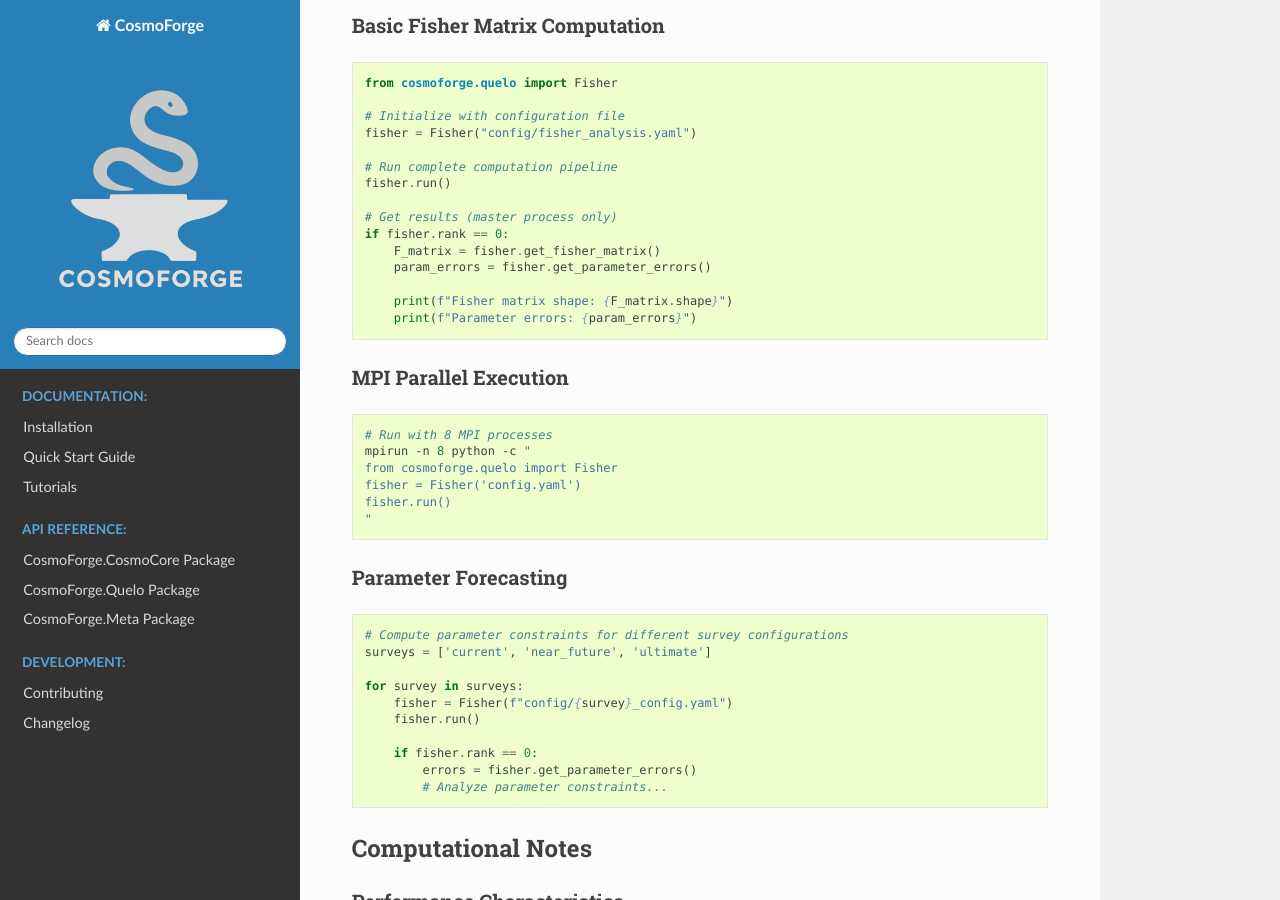
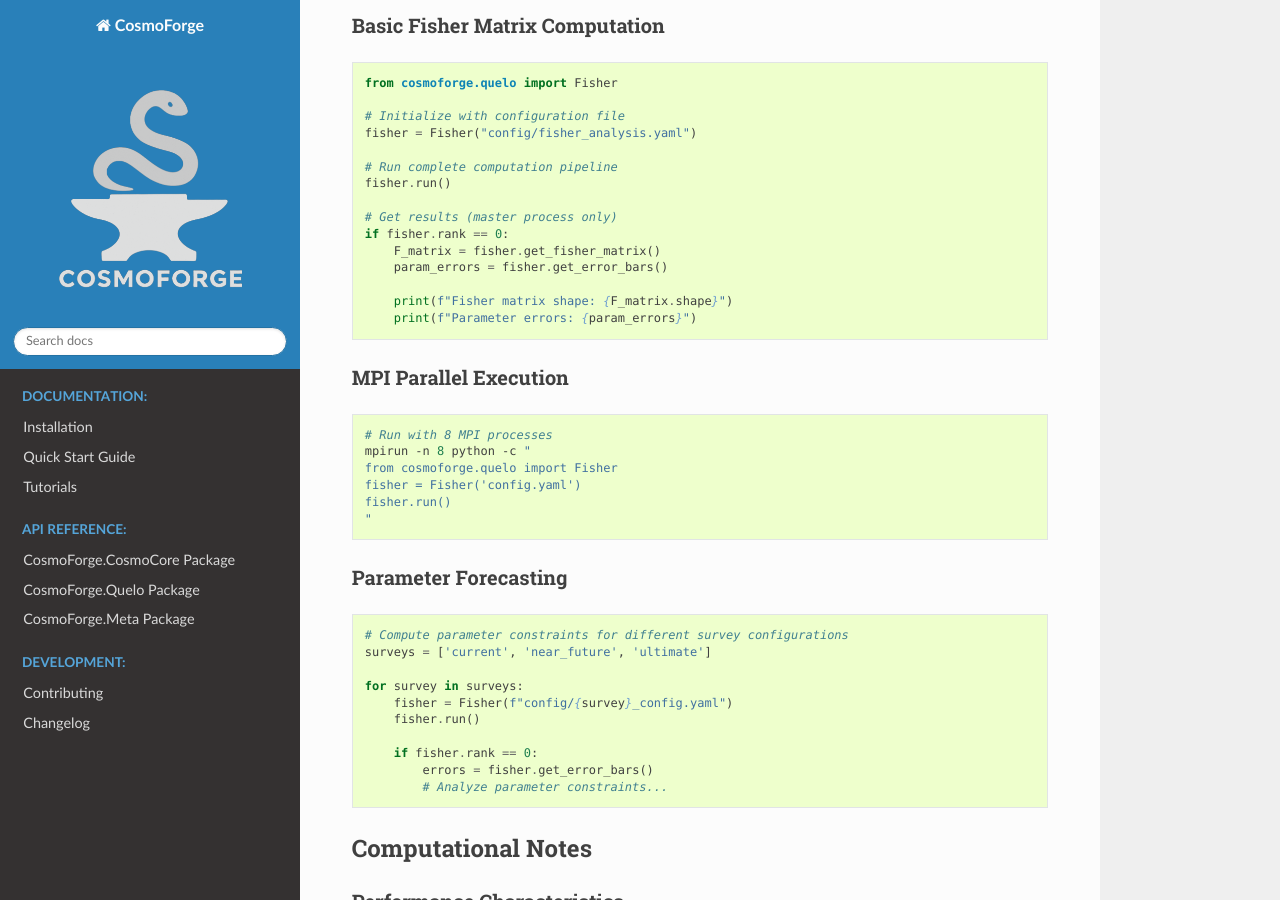
Before and after one commit to ggalloni/CosmoForge, a Sphinx documentation site: the page built from docs/source/api/quelo/fisher.rst, in a window 1280 px wide and 900 px high, scrolled down 2185 px. Built offline with Sphinx 7.4.7 and the Read the Docs theme 3.1.0, drawn with Linux system fonts in a browser that asks for light colours.

Commit message:
update docs

```diff
--- a/docs/source/api/quelo.rst
+++ b/docs/source/api/quelo.rst
@@ -129,7 +129,7 @@ Basic Fisher Matrix Analysis
    # Get results (master process only)
    if fisher.rank == 0:
        F_matrix = fisher.get_fisher_matrix()
-       errors = fisher.get_parameter_errors()
+       errors = fisher.get_error_bars()
        print(f"Parameter constraints: {errors}")
 
 QML Power Spectrum Estimation
--- a/docs/source/api/quelo/fisher.rst
+++ b/docs/source/api/quelo/fisher.rst
@@ -66,7 +66,7 @@ Results Retrieval
 
 .. automethod:: Fisher.get_fisher_matrix
    :no-index:
-.. automethod:: Fisher.get_parameter_errors
+.. automethod:: Fisher.get_error_bars
    :no-index:
 
 Usage Examples
@@ -88,7 +88,7 @@ Basic Fisher Matrix Computation
    # Get results (master process only)
    if fisher.rank == 0:
        F_matrix = fisher.get_fisher_matrix()
-       param_errors = fisher.get_parameter_errors()
+       param_errors = fisher.get_error_bars()
 
        print(f"Fisher matrix shape: {F_matrix.shape}")
        print(f"Parameter errors: {param_errors}")
@@ -118,7 +118,7 @@ Parameter Forecasting
        fisher.run()
 
        if fisher.rank == 0:
-           errors = fisher.get_parameter_errors()
+           errors = fisher.get_error_bars()
            # Analyze parameter constraints...
 
 Computational Notes
--- a/docs/source/api/quelo/spectra.rst
+++ b/docs/source/api/quelo/spectra.rst
@@ -159,7 +159,7 @@ Error Analysis
 
    if spectra.rank == 0:
        # Compare with Fisher forecasts
-       fisher_errors = fisher.get_parameter_errors()
+       fisher_errors = fisher.get_error_bars()
        qml_estimates = spectra.get_power_spectra('TT')
 
 Computational Performance
```
